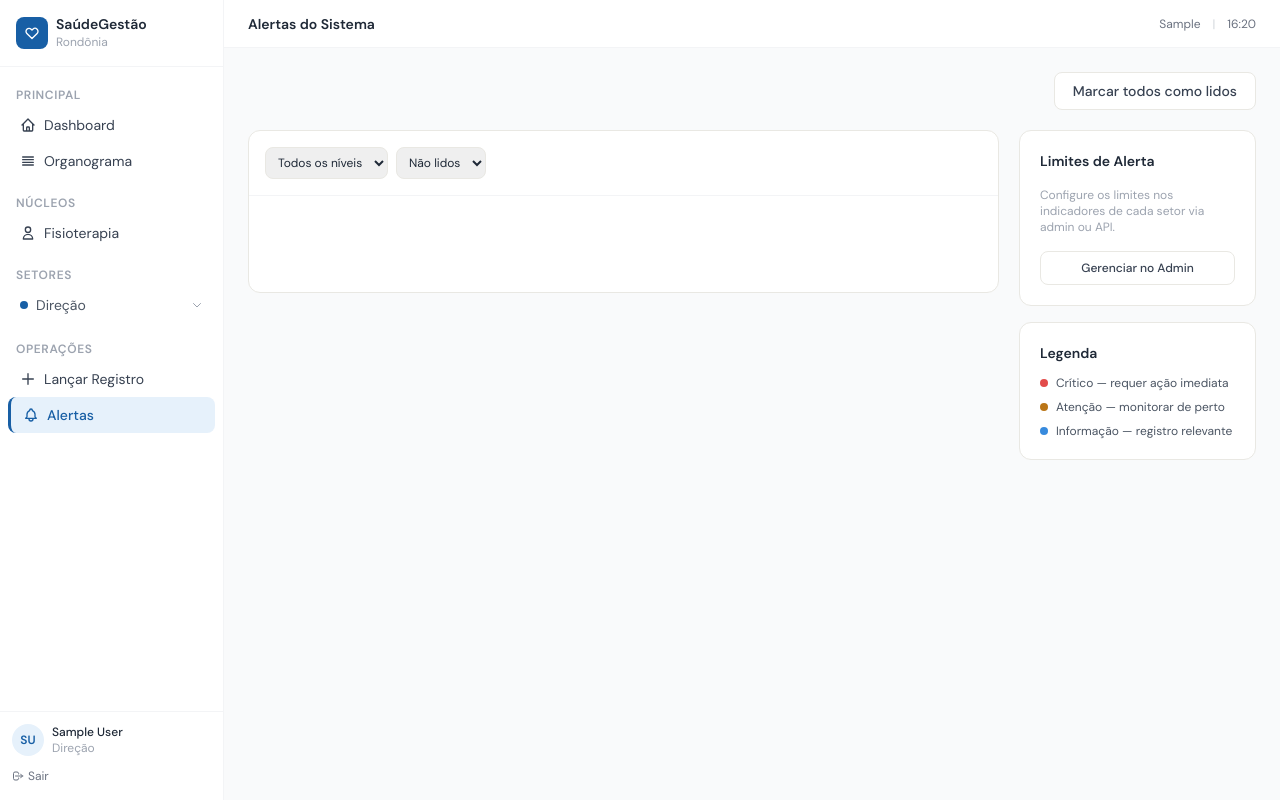
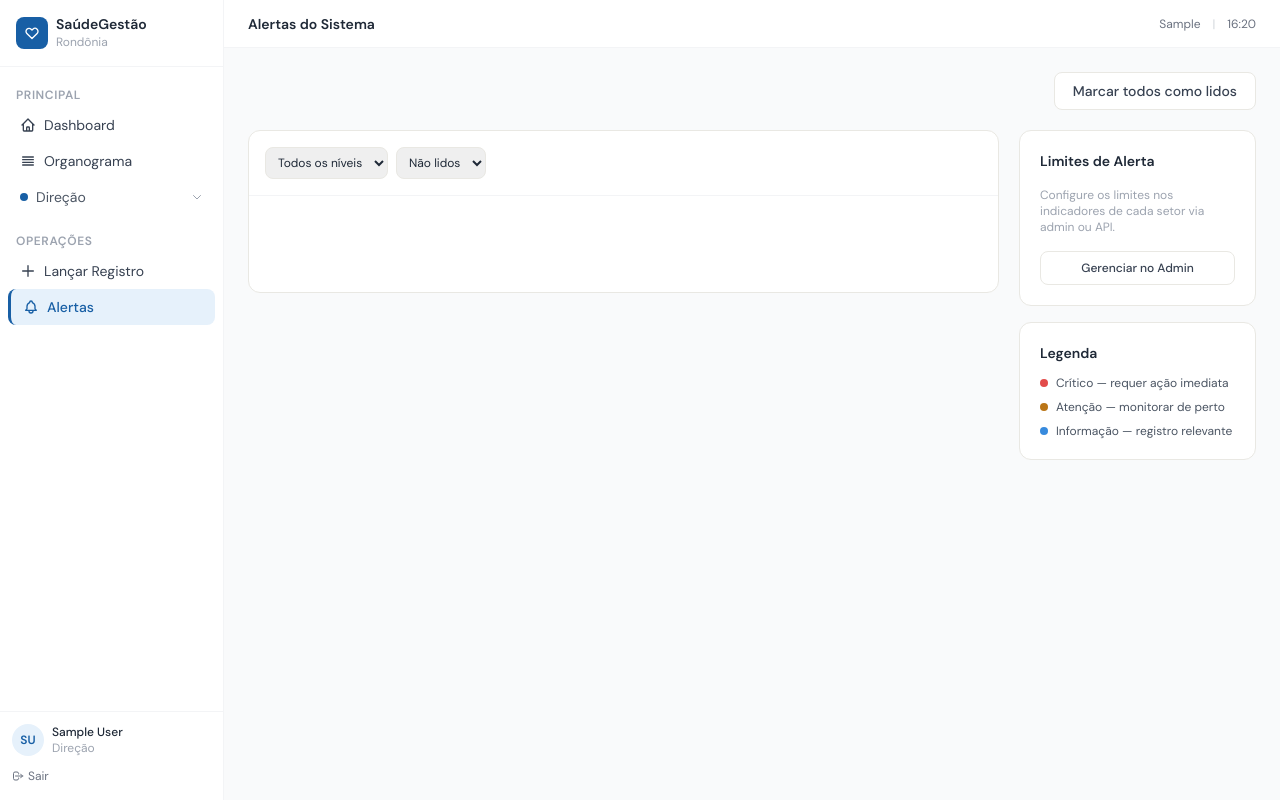
Before and after one commit to wellqs/hrro-sistema, a Django app: page /dashboard/alertas/ in a window 1280 px wide. Run offline with Django 4.2, Linux system fonts and the light colour scheme; a user stored in the database is signed in; tables that the repository leaves empty hold one stand-in row (values such as "Sample post"); data that the repository does not hold is empty; some libraries are stand-ins or nearby versions.

Commit message:
refactor: remove links hardcoded de Fisioterapia do sidebar
Remove entradas estáticas de Núcleo/Fisioterapia e o separador "Setores"
hardcoded, deixando o sidebar totalmente dinâmico via context processor.

Co-Authored-By: Claude Sonnet 4.6 <noreply@anthropic.com>

```diff
--- a/saude_gestao/core/templates/base/base.html
+++ b/saude_gestao/core/templates/base/base.html
@@ -83,12 +83,6 @@
       </a>
 
       {% if user.pode_ver_tudo %}
-      <p class="text-xs font-semibold text-gray-400 uppercase tracking-wider px-2 pt-4 pb-1">Núcleos</p>
-      <a href="/setor/gfisio/" class="sidebar-item flex items-center gap-2 px-3 py-2 rounded-lg text-sm text-gray-700 {% block nav_gfisio %}{% endblock %}">
-        <svg class="w-4 h-4" fill="none" stroke="currentColor" viewBox="0 0 24 24"><path stroke-linecap="round" stroke-linejoin="round" stroke-width="2" d="M16 7a4 4 0 11-8 0 4 4 0 018 0zM12 14a7 7 0 00-7 7h14a7 7 0 00-7-7z"/></svg>
-        Fisioterapia
-      </a>
-      <p class="text-xs font-semibold text-gray-400 uppercase tracking-wider px-2 pt-4 pb-1">Setores</p>
       {% for grupo in sidebar_grupos %}
       <div class="mb-0.5">
         <button onclick="toggleAcc('acc-{{ grupo.tipo }}')"
```
